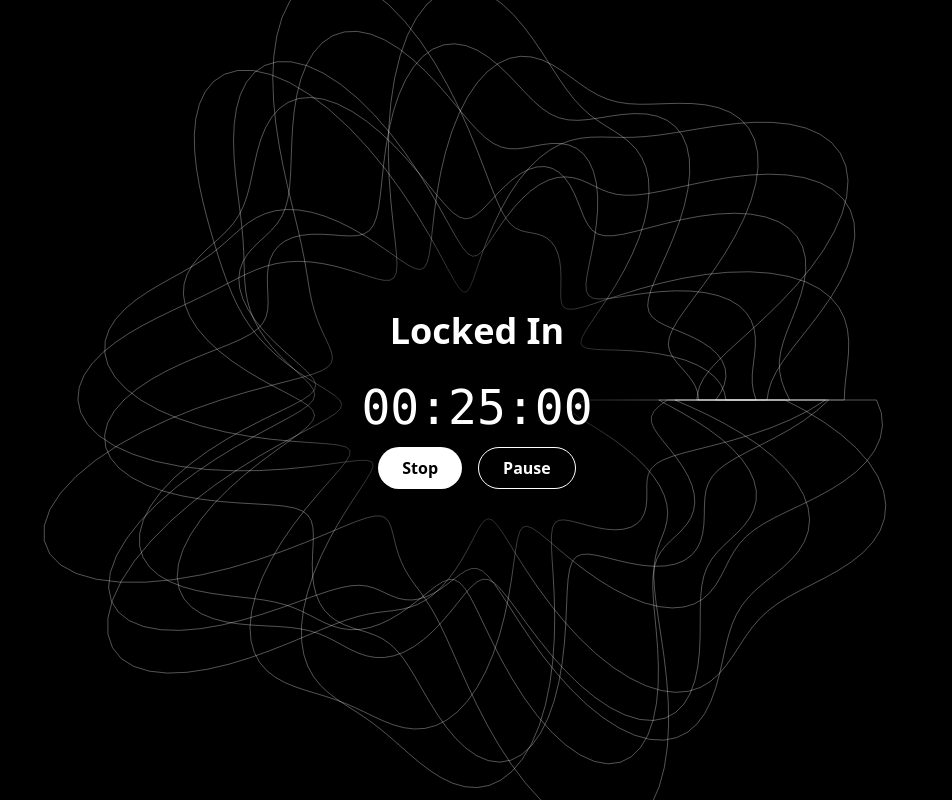
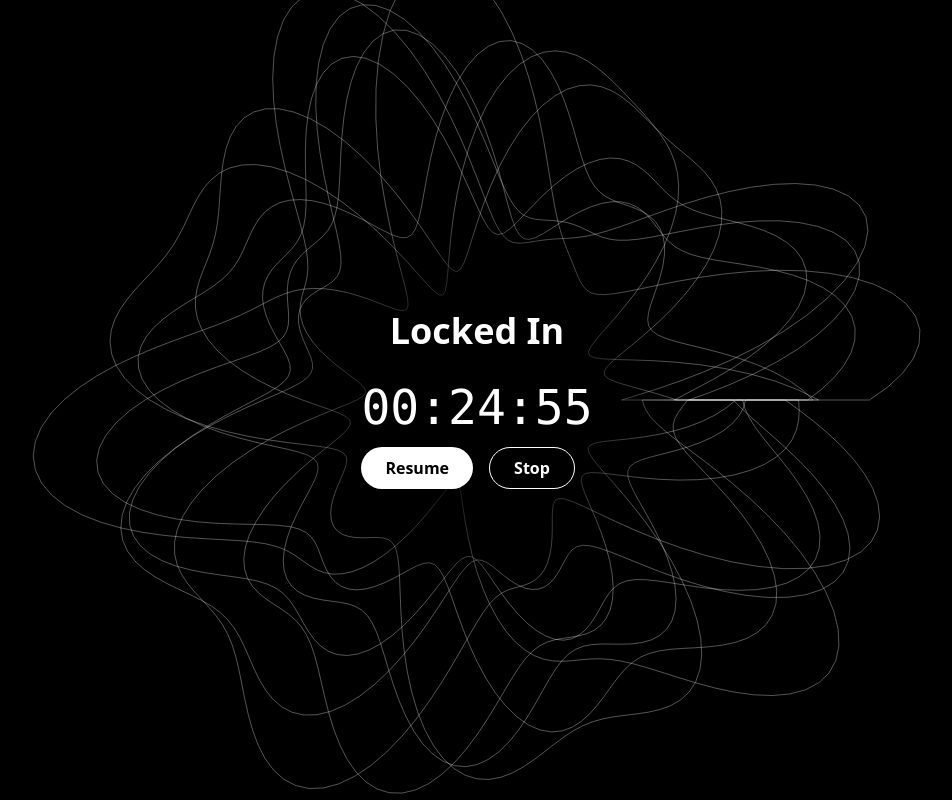
Before and after one commit to scharasyne/LockedIn, a Next.js app: page /lockin in a window 1280 px wide. Both pictures are taken after a click on the button "Pause". Shown: the whole page, without its empty margins (163-1115 px from the left). Built offline with nearby package versions, Linux system fonts and the light colour scheme.

Commit message:
Fixed timer, adjusted abstract bg

```diff
--- a/src/components/LockInPage.tsx
+++ b/src/components/LockInPage.tsx
@@ -1,19 +1,37 @@
+// import React from 'react';
+// import SpiralBackground from './SpiralBackground';
+
+// const LockInPage: React.FC = () => {
+//   return (
+//     <div className="flex flex-col items-center justify-center min-h-screen w-full relative overflow-hidden" style={{ backgroundColor: '#000' }}>
+//       <SpiralBackground />
+//       <div className="relative z-10 w-full flex flex-col items-center">
+//         {/* Place your timer and controls here */}
+//         <h1 className="text-4xl font-bold text-white mb-8">Locked In</h1>
+//         {/* Example timer placeholder */}
+//         <div className="text-5xl font-mono text-white mb-4">00:25:00</div>
+//         <div className="flex space-x-4">
+//           <button className="bg-white text-black py-2 px-6 rounded-full font-bold">Stop</button>
+//           <button className="bg-black border border-white text-white py-2 px-6 rounded-full font-bold">Pause</button>
+//         </div>
+//       </div>
+//     </div>
+//   );
+// };
+
+// export default LockInPage;
+
 import React from 'react';
 import SpiralBackground from './SpiralBackground';
+import Timer from './Timer'; // <-- Import the Timer
 
 const LockInPage: React.FC = () => {
   return (
     <div className="flex flex-col items-center justify-center min-h-screen w-full relative overflow-hidden" style={{ backgroundColor: '#000' }}>
       <SpiralBackground />
       <div className="relative z-10 w-full flex flex-col items-center">
-        {/* Place your timer and controls here */}
         <h1 className="text-4xl font-bold text-white mb-8">Locked In</h1>
-        {/* Example timer placeholder */}
-        <div className="text-5xl font-mono text-white mb-4">00:25:00</div>
-        <div className="flex space-x-4">
-          <button className="bg-white text-black py-2 px-6 rounded-full font-bold">Stop</button>
-          <button className="bg-black border border-white text-white py-2 px-6 rounded-full font-bold">Pause</button>
-        </div>
+        <Timer initialSeconds={1500} /> {/* 25 minutes */}
       </div>
     </div>
   );
--- a/src/components/SpiralBackground.tsx
+++ b/src/components/SpiralBackground.tsx
@@ -56,7 +56,7 @@ const SpiralBackground: React.FC = () => {
           const angle = 2 * Math.PI * t;
           // each petal has a different length and offset
           const radius =
-            baseRadius +
+            (baseRadius-11) +
             waveAmplitude *
               lengthFactor *
               Math.sin(waveFrequency * angle + petalPhase + offset + Math.sin(timeFactor + angle + offset)) +
--- /dev/null
+++ b/src/components/Timer.tsx
@@ -0,0 +1,110 @@
+import React, { useState, useEffect, useRef } from 'react';
+
+interface TimerProps {
+  initialSeconds: number;
+}
+
+const Timer: React.FC<TimerProps> = ({ initialSeconds }) => {
+  const [seconds, setSeconds] = useState(initialSeconds);
+  const [isActive, setIsActive] = useState(true); // Start immediately
+  const [isPaused, setIsPaused] = useState(false);
+  const intervalRef = useRef<number | null>(null);
+
+  useEffect(() => {
+    if (isActive && seconds > 0) {
+      intervalRef.current = window.setInterval(() => {
+        setSeconds((prevSeconds) => prevSeconds - 1);
+      }, 1000);
+    } else if (intervalRef.current) {
+      clearInterval(intervalRef.current);
+      intervalRef.current = null;
+    }
+
+    return () => {
+      if (intervalRef.current) {
+        clearInterval(intervalRef.current);
+      }
+    };
+  }, [isActive, seconds]);
+
+  useEffect(() => {
+    if (seconds <= 0) {
+      setIsActive(false);
+      setSeconds(0);
+    }
+  }, [seconds]);
+
+  const handleStart = () => {
+    setIsActive(true);
+    setIsPaused(false);
+  };
+  const handlePause = () => {
+    setIsActive(false);
+    setIsPaused(true);
+  };
+  const handleResume = () => {
+    setIsActive(true);
+    setIsPaused(false);
+  };
+  const handleStop = () => {
+    setIsActive(false);
+    setIsPaused(false);
+    setSeconds(1500);
+  };
+
+  // format: hour mins secs
+  const formatTime = (secs: number) => {
+    const h = Math.floor(secs / 3600)
+      .toString()
+      .padStart(2, '0');
+    const m = Math.floor((secs % 3600) / 60)
+      .toString()
+      .padStart(2, '0');
+    const s = (secs % 60).toString().padStart(2, '0');
+    return `${h}:${m}:${s}`;
+  };
+
+  return (
+    <div>
+      <div className="text-5xl font-mono text-white mb-4">{formatTime(seconds)}</div>
+      <div className="flex space-x-4">
+        {(!isActive && isPaused) ? (
+          <button
+            className="bg-white text-black py-2 px-6 rounded-full font-bold"
+            onClick={handleResume}
+            disabled={seconds === 0}
+          >
+            Resume
+          </button>
+        ) : (
+          <button
+            className="bg-white text-black py-2 px-6 rounded-full font-bold"
+            onClick={handleStart}
+            disabled={isActive || seconds === 0}
+          >
+            Start
+          </button>
+        )}
+        {isActive ? (
+          <button
+            className="bg-black border border-white text-white py-2 px-6 rounded-full font-bold"
+            onClick={handlePause}
+            disabled={!isActive || seconds === 0}
+          >
+            Pause
+          </button>
+        ) : isPaused ? (
+          <button
+            className="bg-black border border-white text-white py-2 px-6 rounded-full font-bold"
+            onClick={handleStop}
+            disabled={seconds === 0}
+          >
+            Stop
+          </button>
+        ) : null}
+      </div>
+    </div>
+  );
+};
+
+export default Timer;
```
